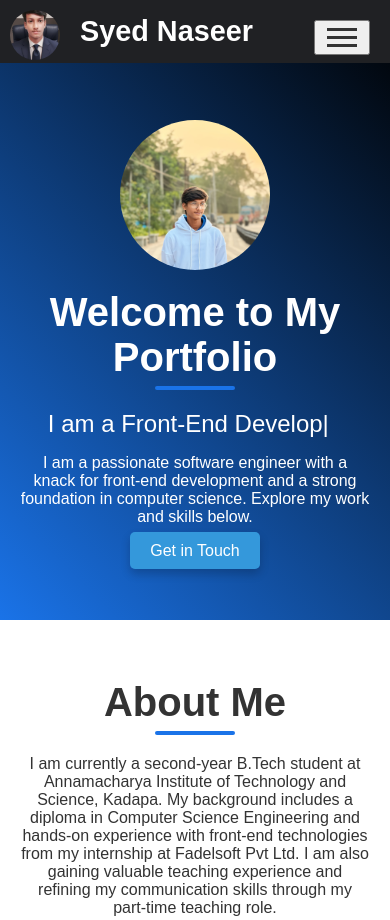
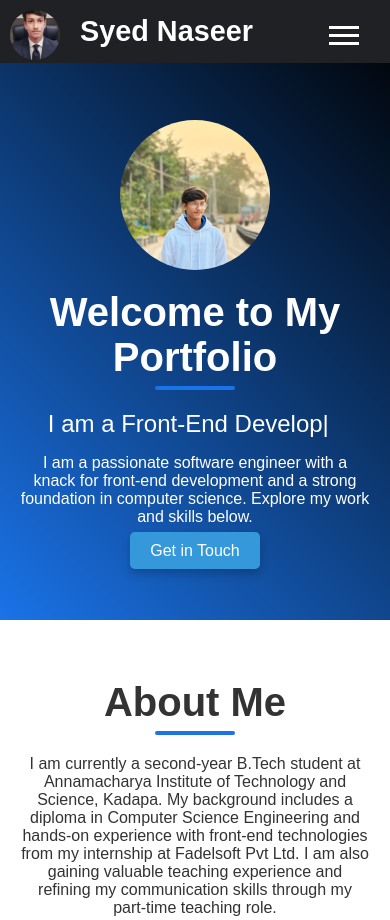
Before and after one commit to Naseer70/syednaseer.github.io, a plain HTML site: page index.html in a window 390 px wide. Shown: the top 920 px of the page. Drawn offline with nearby package versions, Linux system fonts and the light colour scheme.

Commit message:
fixed hamburger

```diff
--- a/styles.css
+++ b/styles.css
@@ -274,6 +274,8 @@ footer {
 }
 /* Add styles for the hamburger menu */
 .hamburger {
+    background-color:#202124;
+    border: none;
     position: absolute;
     top: 20px;
     right: 20px;
@@ -286,7 +288,7 @@ footer {
     width: 30px;
     height: 3px;
     margin: 5px;
-    background-color: #333;
+    background-color: #ffffff;
     transition: 0.3s;
   }
 
```
